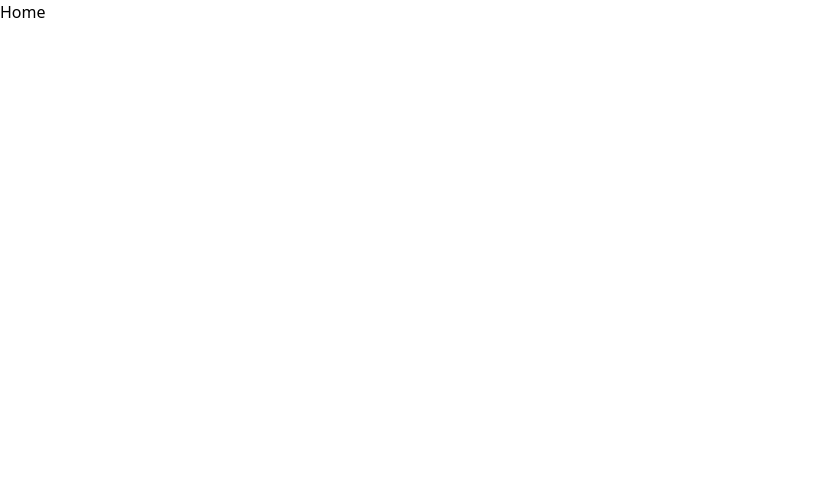
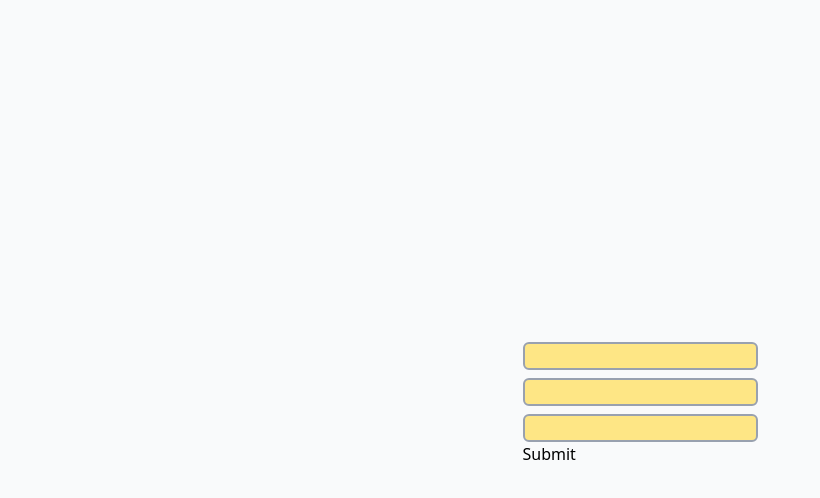
Before and after one commit to hazharmaroufi/warehouse, a React (Vite) app: page / in a window 1280 px wide. Shown: the top 498 px of the page, without its empty margins (0-820 px from the left). Built offline with nearby package versions, Linux system fonts and the light colour scheme.

Commit message:
register ro ok kardam

```diff
--- a/package.json
+++ b/package.json
@@ -11,13 +11,16 @@
   },
   "dependencies": {
     "@headlessui/react": "^2.2.3",
+    "@hookform/resolvers": "^5.0.1",
     "@tailwindcss/vite": "^4.1.6",
     "@tanstack/react-query": "^5.76.1",
     "axios": "^1.9.0",
     "react": "^19.1.0",
     "react-dom": "^19.1.0",
+    "react-hook-form": "^7.56.3",
     "react-router": "^7.6.0",
-    "tailwindcss": "^4.1.6"
+    "tailwindcss": "^4.1.6",
+    "yup": "^1.6.1"
   },
   "devDependencies": {
     "@eslint/js": "^9.25.0",
--- a/src/App.jsx
+++ b/src/App.jsx
@@ -1,10 +1,8 @@
 import { Route, Routes } from "react-router";
 import Home from "./pages/Home";
 import ProductsPage from "./pages/ProductsPage";
-import { useState } from "react";
 
 function App() {
-  const [mode, setMode] = useState("login");
   return (
     <Routes>
       <Route path="/" element={<Home />} />
--- /dev/null
+++ b/src/components/LoginForm.jsx
@@ -0,0 +1,7 @@
+import React from "react";
+
+function LoginForm() {
+  return <div>LoginForm</div>;
+}
+
+export default LoginForm;
--- /dev/null
+++ b/src/components/RegisterForm.jsx
@@ -0,0 +1,73 @@
+import { useForm } from "react-hook-form";
+import { yupResolver } from "@hookform/resolvers/yup";
+import * as yup from "yup";
+import api from "../services/axiosData";
+
+const schema = yup
+  .object({
+    username: yup.string().required("username required"),
+    password: yup
+      .string()
+      .required("Password is required")
+      .min(6, "Password must be at least 6 characters"),
+    confirmPassword: yup
+      .string()
+      .required("Confirm Password is required")
+      .oneOf([yup.ref("password")], "Passwords must match"),
+  })
+  .required();
+
+function RegisterForm() {
+  const {
+    register,
+    handleSubmit,
+    formState: { errors },
+    reset,
+  } = useForm({
+    resolver: yupResolver(schema),
+  });
+  const onSubmit = (data) => {
+    api
+      .post("/auth/register", {
+        username: data.username,
+        password: data.password,
+      })
+      .then(function (response) {
+        console.log(response);
+        reset();
+      })
+      .catch(function (error) {
+        console.log(error);
+      });
+  };
+
+  return (
+    <div className=" bg-gray-50 flex justify-center items-center  min-h-screen ">
+      <form onSubmit={handleSubmit(onSubmit)} className="">
+        <input
+          {...register("username")}
+          className=" bg-amber-200 border-gray-400 border-2 mt-2 rounded-md "
+        />
+        <br />
+        <p>{errors.username?.message}</p>
+        <input
+          {...register("password")}
+          type="password"
+          className=" bg-amber-200 border-gray-400 border-2 mt-2 rounded-md "
+        />
+        <br />
+        <p>{errors.password?.message}</p>
+        <input
+          {...register("confirmPassword")}
+          type="password"
+          className=" bg-amber-200 border-gray-400 border-2 mt-2 rounded-md "
+        />
+        <br />
+        <p>{errors.confirmPassword?.message}</p>
+        <input type="submit" />
+      </form>
+    </div>
+  );
+}
+
+export default RegisterForm;
--- a/src/pages/Home.jsx
+++ b/src/pages/Home.jsx
@@ -1,5 +1,10 @@
-import React from "react";
+import React, { useState } from "react";
+import RegisterForm from "../components/RegisterForm";
+import LoginForm from "../components/LoginForm";
 
-export default function Home() {
-  return <div>Home</div>;
+function Home() {
+  const [mode, setMode] = useState("register");
+  return <>{mode === "register" ? <RegisterForm /> : <LoginForm />}</>;
 }
+
+export default Home;
```
Also changed, not shown: 1 other file (tests, documents, lock files or other folders).
